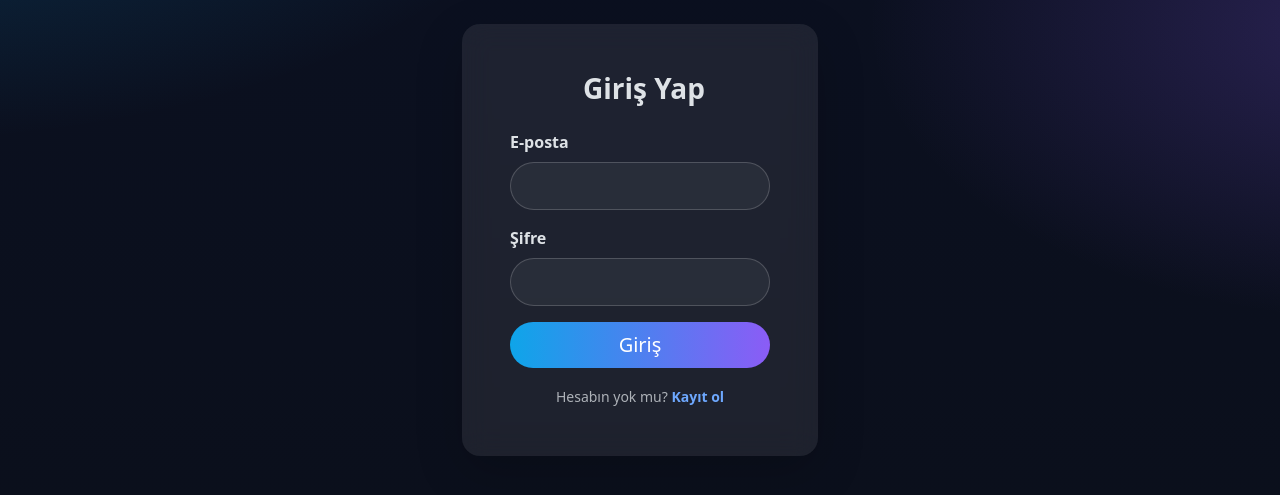
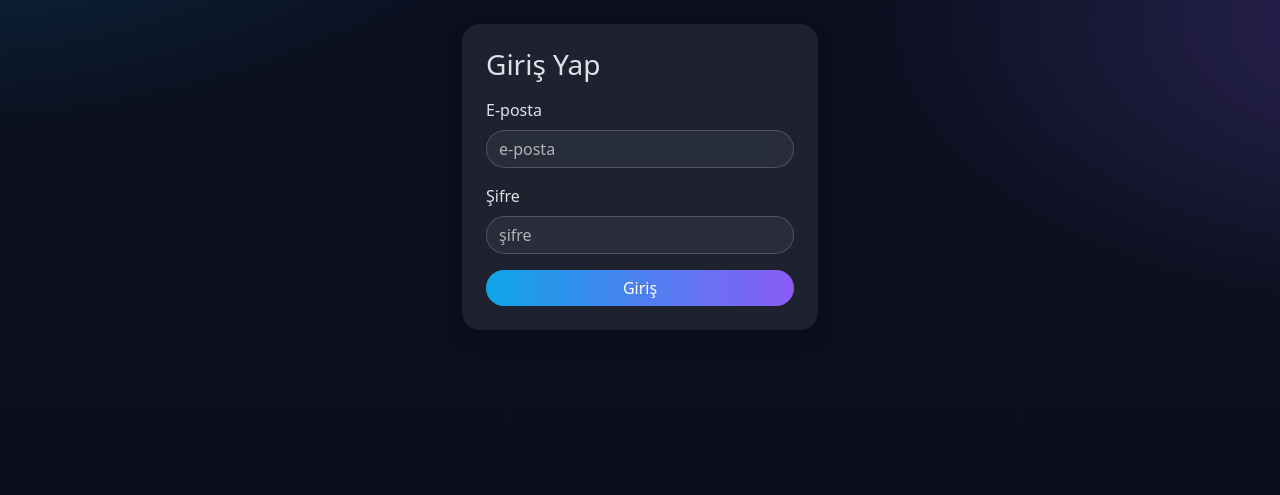
Before and after one commit to ardagencer1206/tweetdeneme, a Flask app: page /login in a window 1280 px wide. Shown: the part 57-552 px from the top of the page. Run offline with Flask 3, Linux system fonts and the light colour scheme; some libraries are stand-ins or nearby versions.

Commit message:
Update login.html

```diff
--- a/templates/login.html
+++ b/templates/login.html
@@ -1,39 +1,26 @@
 {% extends "base.html" %}
-
-{% block title %}Giriş Yap · App{% endblock %}
-
+{% block title %}Giriş · App{% endblock %}
 {% block content %}
 <div class="row justify-content-center">
   <div class="col-12 col-md-6 col-lg-4">
-    <div class="glass card border-0 shadow-lg p-4 p-md-5">
-      <h3 class="text-center fw-bold mb-4">
-        <i class="bi bi-box-arrow-in-right me-2"></i> Giriş Yap
-      </h3>
-
+    <div class="glass card border-0 shadow p-4">
+      <h3 class="mb-3">Giriş Yap</h3>
       <form method="post" novalidate>
         {{ form.hidden_tag() }}
-
         <div class="mb-3">
-          {{ form.email.label(class="form-label fw-semibold") }}
-          {{ form.email(class="form-control form-control-lg rounded-pill") }}
+          {{ form.email.label(class="form-label") }}
+          {{ form.email(class="form-control rounded-pill", placeholder="e-posta") }}
+          {% for e in form.email.errors %}<div class="text-danger small">{{ e }}</div>{% endfor %}
         </div>
-
         <div class="mb-3">
-          {{ form.password.label(class="form-label fw-semibold") }}
-          {{ form.password(class="form-control form-control-lg rounded-pill") }}
+          {{ form.password.label(class="form-label") }}
+          {{ form.password(class="form-control rounded-pill", placeholder="şifre") }}
+          {% for e in form.password.errors %}<div class="text-danger small">{{ e }}</div>{% endfor %}
         </div>
-
         <div class="d-grid">
-          {{ form.submit(class="btn btn-primary btn-lg rounded-pill") }}
+          {{ form.submit(class="btn btn-primary rounded-pill") }}
         </div>
       </form>
-
-      <div class="text-center mt-3">
-        <small class="text-muted">
-          Hesabın yok mu?
-          <a href="{{ url_for('register') }}" class="fw-semibold">Kayıt ol</a>
-        </small>
-      </div>
     </div>
   </div>
 </div>
```
